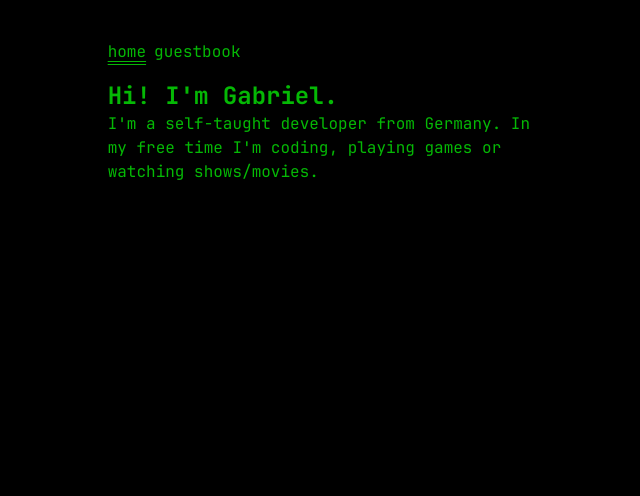
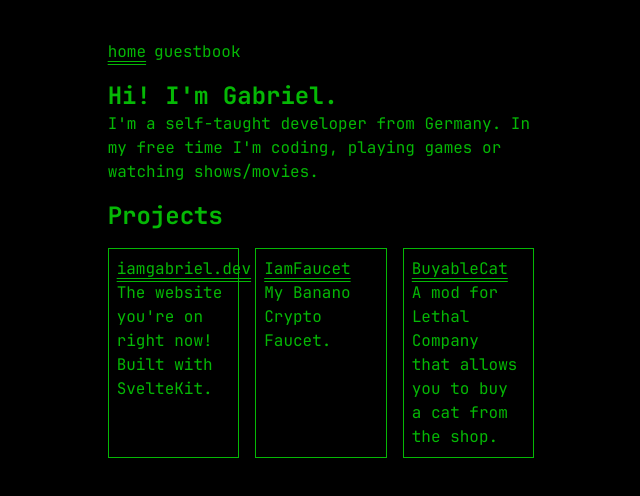
Before and after one commit to iamgabrieltv/iamgabriel-web, a SvelteKit app: page / in a window 1280 px wide. Shown: the top 496 px of the page, without its empty margins (319-959 px from the left). Built offline with nearby package versions, Linux system fonts and the light colour scheme.

Commit message:
projects

```diff
--- /dev/null
+++ b/src/lib/components/projectsSmall.svelte
@@ -0,0 +1,12 @@
+<script lang="ts">
+	import { projects } from '$lib/projects';
+</script>
+
+<div class="grid grid-cols-1 gap-4 md:grid-cols-3">
+	{#each projects.sort((a, b) => a.id - b.id).slice(0, 6) as project}
+		<div class="h-full w-full border p-2">
+			<a href={project.url} class="underlined {project.url ? 'link' : ''}">{project.title}</a>
+			<p class="text-pretty">{project.descriptionShort ?? project.description}</p>
+		</div>
+	{/each}
+</div>
--- /dev/null
+++ b/src/lib/projects.ts
@@ -0,0 +1,39 @@
+interface project {
+	id: number;
+	image: string;
+	title: string;
+	description: string;
+	descriptionShort?: string;
+	url?: string;
+	repo?: string;
+}
+
+export const projects: project[] = [
+	{
+		id: 1,
+		title: 'iamgabriel.dev',
+		image: '/og.png',
+		description:
+			'My website, built with SvelteKit, Tailwind, Drizzle and Cloudflare D1. Hosted on Cloudflare Pages.',
+		descriptionShort: "The website you're on right now! Built with SvelteKit.",
+		url: 'https://github.com/iamgabrieltv/iamgabriel-web',
+		repo: 'https://github.com/iamgabrieltv/iamgabriel-web'
+	},
+	{
+		id: 2,
+		title: 'IamFaucet',
+		image: '/assets/projects/iamfaucet.webp',
+		description: 'Frontend for my Banano Cryptocurrency Faucet, built with SvelteKit and Tailwind.',
+		descriptionShort: 'My Banano Crypto Faucet.',
+		url: 'https://faucet.iamgabriel.dev/',
+		repo: 'https://github.com/iamgabrieltv/iamfaucet'
+	},
+	{
+		id: 3,
+		title: 'BuyableCat',
+		image: 'https://gcdn.thunderstore.io/live/repository/icons/IamGabriel-BuyableCat-2.0.4.png',
+		description: 'A mod for Lethal Company that allows you to buy a cat from the shop.',
+		url: 'https://thunderstore.io/c/lethal-company/p/IamGabriel/BuyableCat/',
+		repo: 'https://github.com/iamgabrieltv/BuyableCat'
+	}
+];
--- a/src/routes/+page.svelte
+++ b/src/routes/+page.svelte
@@ -1,5 +1,12 @@
+<script lang="ts">
+	import ProjectsSmall from '$lib/components/projectsSmall.svelte';
+</script>
+
 <h1 class="text-2xl font-bold">Hi! I'm Gabriel.</h1>
 <p class="text-pretty">
 	I'm a self-taught developer from Germany. In my free time I'm coding, playing games or watching
 	shows/movies.
 </p>
+
+<h1 class="my-4 text-2xl font-bold">Projects</h1>
+<ProjectsSmall />
```
Also changed, not shown: static/assets/projects/iamfaucet.webp (added).
